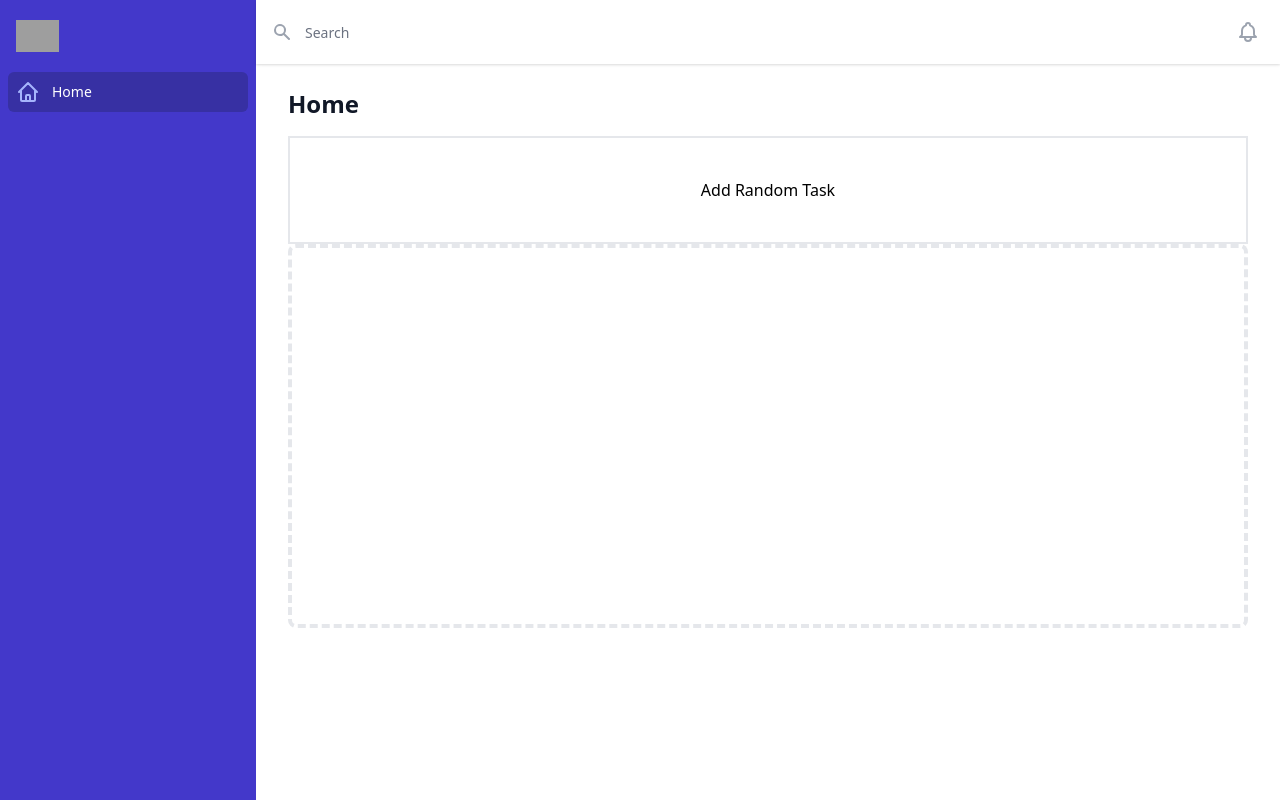
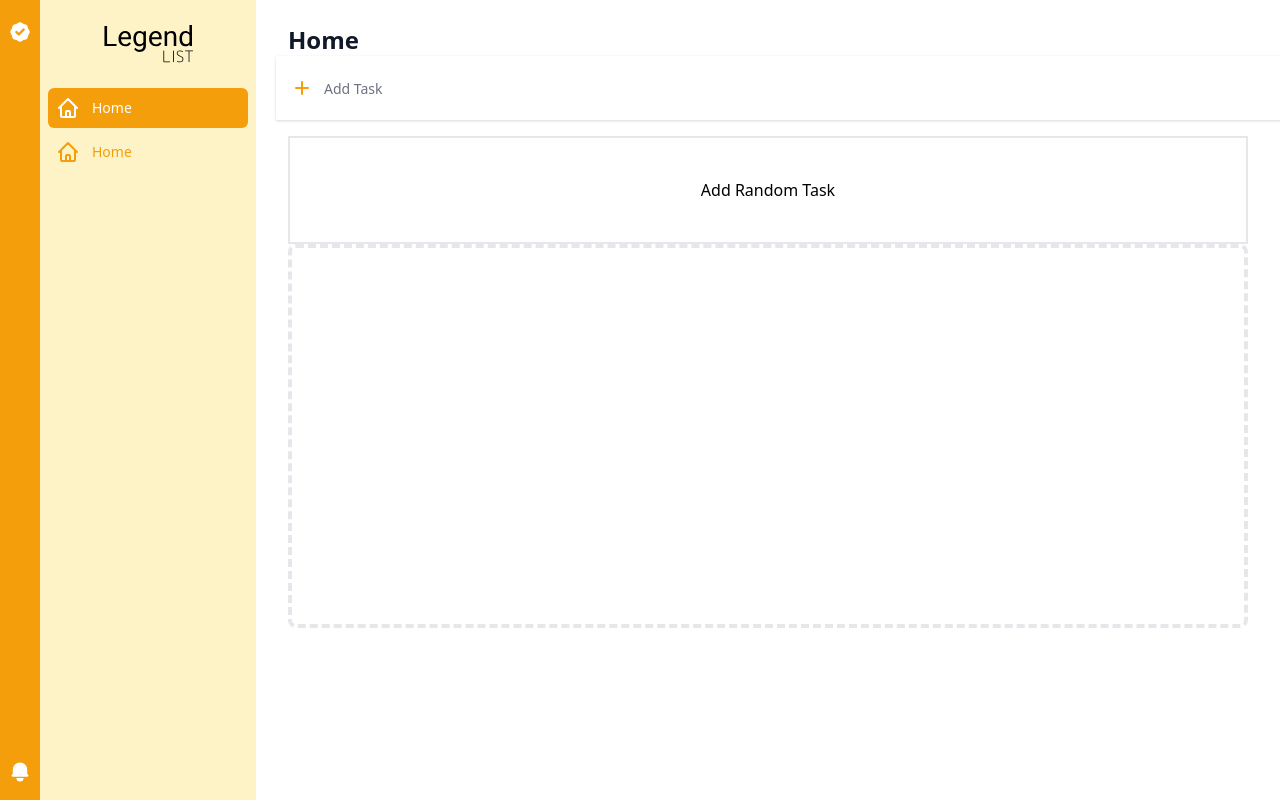
Before and after one commit to stonefruit/legendlist, a React (Create React App) app: page / in a window 1280 px wide. Built offline with nearby package versions, Linux system fonts and the light colour scheme; grey boxes are pictures that could not be loaded.

Commit message:
set up Shell ui

```diff
--- a/src/App.tsx
+++ b/src/App.tsx
@@ -1,11 +1,8 @@
 import Shell from './scenes/Shell'
 
+// Can add toasts and all here next time
 function App() {
-  return (
-    <div>
-      <Shell />
-    </div>
-  )
+  return <Shell />
 }
 
 export default App
--- /dev/null
+++ b/src/scenes/MainView.tsx
@@ -0,0 +1,25 @@
+import { NavigationItem } from '../types'
+import SearchBar from './SearchBar'
+import TaskList from './TaskList.'
+
+type Props = {
+  navigation: NavigationItem[]
+  navIndex: number
+}
+export default function MainView({ navigation, navIndex }: Props) {
+  return (
+    <div className="pl-64 flex flex-col flex-1">
+      <div className="py-6">
+        <div className="max-w-7xl mx-auto px-8">
+          <h1 className="text-2xl font-semibold text-gray-900">
+            {navigation[navIndex]?.name}
+          </h1>
+        </div>
+        <SearchBar />
+        <div className="max-w-7xl mx-auto px-8">
+          <TaskList />
+        </div>
+      </div>
+    </div>
+  )
+}
--- /dev/null
+++ b/src/scenes/MiniSideBar.tsx
@@ -0,0 +1,24 @@
+import { BellIcon, BadgeCheckIcon } from '@heroicons/react/solid'
+import { NavigationItem } from '../types'
+
+type Props = {
+  navigation: NavigationItem[]
+}
+export default function MiniSideBar({ navigation }: Props) {
+  return (
+    <div className="flex w-10 flex-col fixed inset-y-0">
+      <div className="flex flex-col flex-grow bg-yellow-500 overflow-y-auto">
+        <div className="mt-5 flex-1 flex flex-col">
+          <nav className="flex px-2 pb-4 space-y-1 flex-col justify-between h-full">
+            <div className="mx-auto h-6 w-6 h-full">
+              <BadgeCheckIcon className="h-6 w-6" color="white" />
+            </div>
+            <div className="mx-auto h-6 w-6">
+              <BellIcon className="h-6 w-6" color="white" />
+            </div>
+          </nav>
+        </div>
+      </div>
+    </div>
+  )
+}
--- a/src/scenes/SearchBar.tsx
+++ b/src/scenes/SearchBar.tsx
@@ -1,24 +1,25 @@
-import { SearchIcon } from '@heroicons/react/solid'
+import { PlusIcon } from '@heroicons/react/solid'
 
 function SearchBar() {
   return (
-    <form className="w-full flex md:ml-0" action="#" method="GET">
-      <label htmlFor="search-field" className="sr-only">
-        Search
-      </label>
-      <div className="relative w-full text-gray-400 focus-within:text-gray-600">
-        <div className="absolute inset-y-0 left-0 flex items-center pointer-events-none">
-          <SearchIcon className="h-5 w-5" aria-hidden="true" />
+    <div className="flex h-16 bg-white shadow w-full mx-5">
+      <div className="flex-1 px-4 flex justify-between">
+        <div className="flex-1 flex">
+          <div className="relative w-full text-yellow-500 focus-within:text-gray-600">
+            <div className="absolute inset-y-0 left-0 flex items-center pointer-events-none">
+              <PlusIcon className="h-5 w-5" aria-hidden="true" />
+            </div>
+            <input
+              id="search-field"
+              className="block w-full h-full pl-8 pr-3 py-2 border-transparent text-gray-900 placeholder-gray-500 focus:outline-none focus:placeholder-gray-400 focus:ring-0 focus:border-transparent sm:text-sm"
+              placeholder="Add Task"
+              type="addTask"
+              name="addTask"
+            />
+          </div>
         </div>
-        <input
-          id="search-field"
-          className="block w-full h-full pl-8 pr-3 py-2 border-transparent text-gray-900 placeholder-gray-500 focus:outline-none focus:placeholder-gray-400 focus:ring-0 focus:border-transparent sm:text-sm"
-          placeholder="Search"
-          type="search"
-          name="search"
-        />
       </div>
-    </form>
+    </div>
   )
 }
 
--- a/src/scenes/Shell.tsx
+++ b/src/scenes/Shell.tsx
@@ -1,84 +1,21 @@
-import { BellIcon, HomeIcon } from '@heroicons/react/outline'
+import { HomeIcon } from '@heroicons/react/outline'
 import { useState } from 'react'
-import SearchBar from './SearchBar'
-import TaskList from './TaskList.'
+import SideBar from './SideBar'
+import MainView from './MainView'
+import MiniSideBar from './MiniSideBar'
 
-const navigation = [{ name: 'Home', href: '#', icon: HomeIcon, current: true }]
-
-function classNames(...classes: string[]) {
-  return classes.filter(Boolean).join(' ')
-}
+export const navigation = [
+  { name: 'Home', href: '#', icon: HomeIcon, current: true },
+  { name: 'Home', href: '#', icon: HomeIcon, current: false },
+]
 
 export default function Example() {
-  const [navIndex, setNavIndex] = useState(0)
+  const [navIndex] = useState(0)
   return (
-    <>
-      <div>
-        <div className="hidden md:flex md:w-64 md:flex-col md:fixed md:inset-y-0">
-          <div className="flex flex-col flex-grow pt-5 bg-indigo-700 overflow-y-auto">
-            <div className="flex items-center flex-shrink-0 px-4">
-              <img
-                className="h-8 w-auto"
-                src="https://tailwindui.com/img/logos/workflow-logo-indigo-300-mark-white-text.svg"
-                alt="Workflow"
-              />
-            </div>
-            <div className="mt-5 flex-1 flex flex-col">
-              <nav className="flex-1 px-2 pb-4 space-y-1">
-                {navigation.map((item) => (
-                  <a
-                    key={item.name}
-                    href={item.href}
-                    className={classNames(
-                      item.current
-                        ? 'bg-indigo-800 text-white'
-                        : 'text-indigo-100 hover:bg-indigo-600',
-                      'group flex items-center px-2 py-2 text-sm font-medium rounded-md'
-                    )}
-                  >
-                    <item.icon
-                      className="mr-3 flex-shrink-0 h-6 w-6 text-indigo-300"
-                      aria-hidden="true"
-                    />
-                    {item.name}
-                  </a>
-                ))}
-              </nav>
-            </div>
-          </div>
-        </div>
-        <div className="md:pl-64 flex flex-col flex-1">
-          <div className="sticky top-0 z-10 flex-shrink-0 flex h-16 bg-white shadow">
-            <div className="flex-1 px-4 flex justify-between">
-              <div className="flex-1 flex">
-                <SearchBar />
-              </div>
-              <div className="ml-4 flex items-center md:ml-6">
-                <button
-                  type="button"
-                  className="bg-white p-1 rounded-full text-gray-400 hover:text-gray-500 focus:outline-none focus:ring-2 focus:ring-offset-2 focus:ring-indigo-500"
-                >
-                  <span className="sr-only">View notifications</span>
-                  <BellIcon className="h-6 w-6" aria-hidden="true" />
-                </button>
-              </div>
-            </div>
-          </div>
-
-          <main>
-            <div className="py-6">
-              <div className="max-w-7xl mx-auto px-4 sm:px-6 md:px-8">
-                <h1 className="text-2xl font-semibold text-gray-900">
-                  {navigation[navIndex]?.name}
-                </h1>
-              </div>
-              <div className="max-w-7xl mx-auto px-4 sm:px-6 md:px-8">
-                <TaskList />
-              </div>
-            </div>
-          </main>
-        </div>
-      </div>
-    </>
+    <div>
+      <MiniSideBar navigation={navigation} />
+      <SideBar navigation={navigation} />
+      <MainView navigation={navigation} navIndex={navIndex} />
+    </div>
   )
 }
--- /dev/null
+++ b/src/scenes/SideBar.tsx
@@ -0,0 +1,43 @@
+import { NavigationItem } from '../types'
+import { classNames } from '../utils'
+import legendlistLogo from '../assets/legendlistLogo.svg'
+
+type Props = {
+  navigation: NavigationItem[]
+}
+export default function SideBar({ navigation }: Props) {
+  return (
+    <div className="flex w-64 pl-10 flex-col fixed inset-y-0 text-yellow-500">
+      <div className="flex flex-col flex-grow pt-5 bg-yellow-100 overflow-y-auto">
+        <div className="flex items-center flex-shrink-0 px-4 mx-auto">
+          <img className="h-12 w-auto" src={legendlistLogo} alt="Workflow" />
+        </div>
+        <div className="mt-5 flex-1 flex flex-col">
+          <nav className="flex-1 px-2 pb-4 space-y-1">
+            {navigation.map((item) => (
+              <a
+                key={item.name}
+                href={item.href}
+                className={classNames(
+                  item.current
+                    ? 'bg-yellow-500 text-white'
+                    : 'text-yellow-500 hover:bg-yellow-200',
+                  'group flex items-center px-2 py-2 text-sm font-medium rounded-md'
+                )}
+              >
+                <item.icon
+                  className={classNames(
+                    item.current ? 'text-white' : 'text-yellow-500',
+                    'mr-3 flex-shrink-0 h-6 w-6'
+                  )}
+                  aria-hidden="true"
+                />
+                {item.name}
+              </a>
+            ))}
+          </nav>
+        </div>
+      </div>
+    </div>
+  )
+}
--- a/src/types.ts
+++ b/src/types.ts
@@ -50,3 +50,10 @@ export type PrecedingTask = {
 export type Settings = {
   locale?: string
 }
+
+export type NavigationItem = {
+  name: string
+  href: string
+  icon: (props: React.SVGProps<SVGSVGElement>) => JSX.Element
+  current: boolean
+}
--- /dev/null
+++ b/src/utils/index.ts
@@ -0,0 +1,3 @@
+export function classNames(...classes: string[]) {
+  return classes.filter(Boolean).join(' ')
+}
```
Also changed, not shown: src/assets/legendlistLogo.svg (added).
